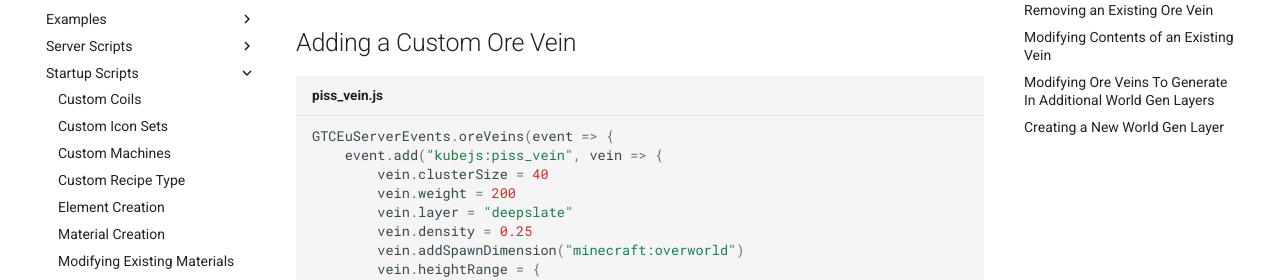
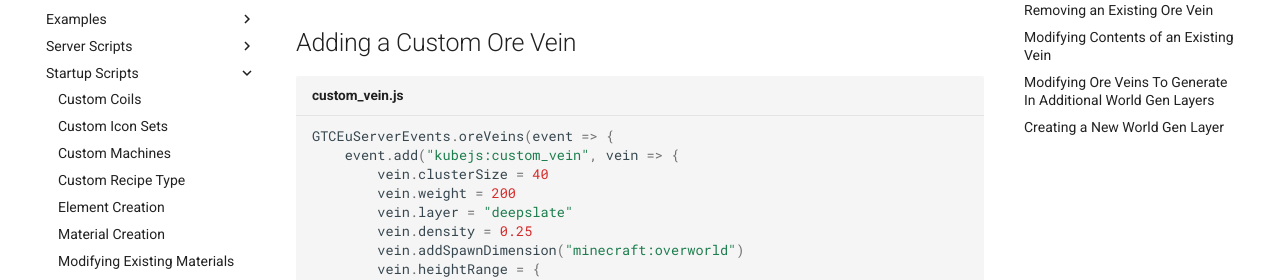
Before and after one commit to GregTechCEu/gtceu-modern-docs, an MkDocs documentation site: the page built from docs/Modpacks/KubeJS/Startup-Scripts/Ore-Generation.md, in a window 1280 px wide and 900 px high. Shown: the part 203-483 px from the top of the window. Built offline with MkDocs 1.6.1 and Material for MkDocs 9.7.7, drawn with Linux system fonts in a browser that asks for light colours; comment, search, counter and statistics services are not loaded.

Commit message:
Update docs/Modpacks/KubeJS/Startup-Scripts/Ore-Generation.md
Co-authored-by: Mikerooni <139889766+mikerooni@users.noreply.github.com>

````diff
--- a/docs/Modpacks/KubeJS/Startup-Scripts/Ore-Generation.md
+++ b/docs/Modpacks/KubeJS/Startup-Scripts/Ore-Generation.md
@@ -7,9 +7,9 @@ title: Ore Generation
 
 ## Adding a Custom Ore Vein
 
-```js title="piss_vein.js"
+```js title="custom_vein.js"
 GTCEuServerEvents.oreVeins(event => {
-    event.add("kubejs:piss_vein", vein => {
+    event.add("kubejs:custom_vein", vein => {
         vein.clusterSize = 40
         vein.weight = 200
         vein.layer = "deepslate"
````
